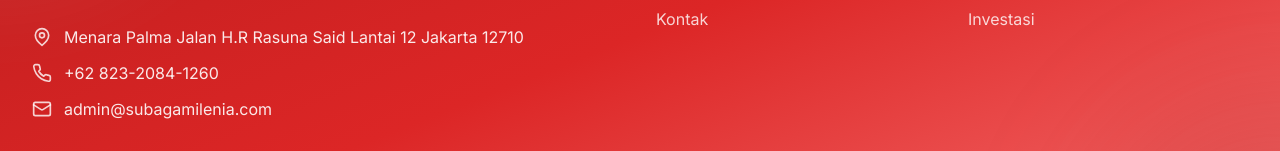
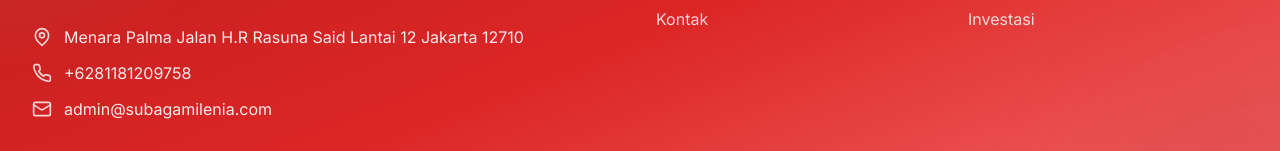
Before and after one commit to fdciabdul/kdmp.id, a Next.js app: page / in a window 1280 px wide. Shown: the part 6723-6874 px from the top of the page. Built offline with nearby package versions, Linux system fonts and the light colour scheme.

Commit message:
fix: update WhatsApp contact number and add referrer policy
Update the WhatsApp contact number from +6282320841260 to +6281181209758 in both ContactSection and Footer components. Also add referrerPolicy="no-referrer" to WhatsApp links for improved privacy.

```diff
--- a/src/components/ContactSection.tsx
+++ b/src/components/ContactSection.tsx
@@ -17,8 +17,8 @@ export default function ContactSection() {
     {
       icon: Phone,
       title: 'Telepon & WhatsApp',
-      primary: '+62 823-2084-1260',
-      tertiary: 'WhatsApp: +62 823-2084-1260',
+      primary: '+6281181209758',
+      tertiary: 'WhatsApp: +6281181209758',
       color: 'from-green-500 to-emerald-500'
     },
     {
@@ -207,9 +207,10 @@ export default function ContactSection() {
                   {/* Action Button */}
                   {action.title === 'Chat WhatsApp' ? (
                     <a
-                      href="https://wa.me/6282320841260"
+                      href="https://wa.me/6281181209758"
                       target="_blank"
                       rel="noopener noreferrer"
+                      referrerPolicy="no-referrer"
                       className={`block w-full py-3 px-6 bg-gradient-to-r ${action.color} text-white font-semibold rounded-xl hover:shadow-lg transition-all duration-300 group-hover:scale-105 text-center`}
                     >
                       {action.action}
--- a/src/components/Footer.tsx
+++ b/src/components/Footer.tsx
@@ -73,12 +73,13 @@ export default function Footer() {
               <div className="flex items-center space-x-3">
                 <Phone className="w-5 h-5 text-white/80 flex-shrink-0" />
                 <a
-                  href="https://wa.me/6282320841260"
+                  href="https://wa.me/6281181209758"
                   target="_blank"
                   rel="noopener noreferrer"
+                  referrerPolicy="no-referrer"
                   className="text-white/90 hover:text-green-300 transition-colors duration-300 cursor-pointer"
                 >
-                  +62 823-2084-1260
+                  +6281181209758
                 </a>
               </div>
               <div className="flex items-center space-x-3">
```
